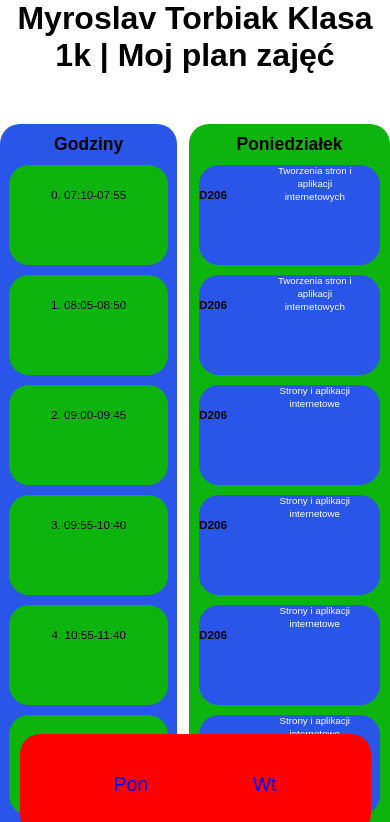
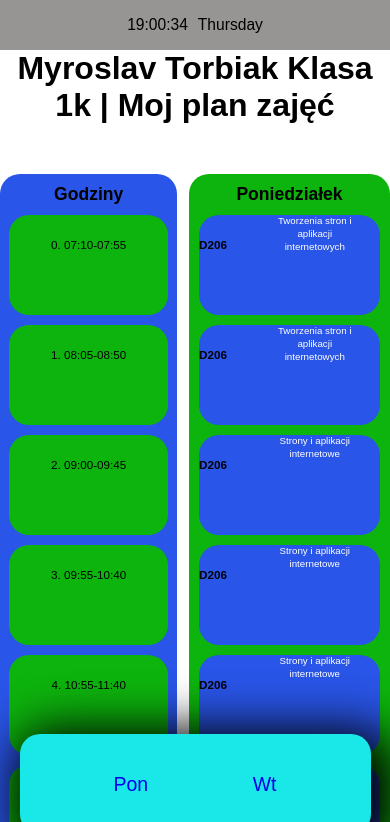
Before and after one commit to myros2207/plan-zajec, a plain HTML site: page index.html in a window 390 px wide. Shown: the top 822 px of the page. Drawn offline with nearby package versions, Linux system fonts and the light colour scheme; a web font is replaced by a local one.

Commit message:
time in navbar on phone

```diff
--- a/index.html
+++ b/index.html
@@ -4,11 +4,21 @@
     <meta charset="UTF-8">
     <link rel="stylesheet" href="style.css">
     <script src="https://ajax.googleapis.com/ajax/libs/jquery/3.3.1/jquery.min.js"></script>
-    <script src="main.js"></script>
+    <script src="js/main.js"></script>
+    <script src="js/time.js"></script>
     <title>Plan zajęć</title>
 </head>
-<body>
+<body onload="clockTimer();">
     <header>
+        <div class="navbar">
+
+        <div class="clockpage">
+
+            <span id="clock"></span>
+            <span id="dayOfWeek"></span>
+
+        </div>
+        </div>
         <h1>Myroslav Torbiak Klasa 1k | Moj plan zajęć</h1>
     </header>
 
--- /dev/null
+++ b/js/time.js
@@ -0,0 +1,23 @@
+function clockTimer()
+{
+    var date = new Date();
+
+    var time = [date.getHours(),date.getMinutes(),date.getSeconds()]; // |[0] = Hours| |[1] = Minutes| |[2] = Seconds|
+    var dayOfWeek = ["Sunday","Monday","Tuesday","Wednesday","Thursday","Friday","Saturday"]
+    var days = date.getDay();
+
+    if(time[0] < 10){time[0] = "0"+ time[0];}
+    if(time[1] < 10){time[1] = "0"+ time[1];}
+    if(time[2] < 10){time[2] = "0"+ time[2];}
+
+    var current_time = [time[0],time[1],time[2]].join(':');
+    var clock = document.getElementById("clock");
+    var day = document.getElementById("dayOfWeek");
+
+    clock.innerHTML = current_time;
+    day.innerHTML = dayOfWeek[days];
+
+
+
+    setTimeout("clockTimer()", 1000);
+}
--- a/style.css
+++ b/style.css
@@ -108,6 +108,12 @@ header{
 .menubar{
     display: none;
 }
+.navbar{
+    display: none;
+}
+.clockpage{
+    display: none;
+}
 @media screen  and (max-width: 1000px){
 
 
@@ -153,6 +159,7 @@ header{
         display: block;
     }
     .menubar{
+        box-shadow: 10px 10px 50px 15px black;
         text-align: center;
         display: flex;
         position: fixed;
@@ -160,7 +167,7 @@ header{
         height: 100px;
         left: 5%;
         width: 90%;
-        background-color: red;
+        background-color: #1ae8e8;
         border-radius: 20px;
     }
     ul{
@@ -178,4 +185,24 @@ header{
         text-decoration: none;
         margin: 40px;
     }
+    .navbar{
+        display: flex;
+
+        width: 100%;
+        height: 50px;
+        background-color: rgba(93, 88, 88, 0.64);
+    }
+    .clockpage{
+        ;
+        font-size: 4vw;
+        margin: auto;
+        display: flex;
+    }
+    #clock{
+        margin-right: 10px;
+        float: left;
+    }
+    #dayOfWeek{
+
+    }
 }
```
Also changed, not shown: js/main.js (renamed from main.js).
